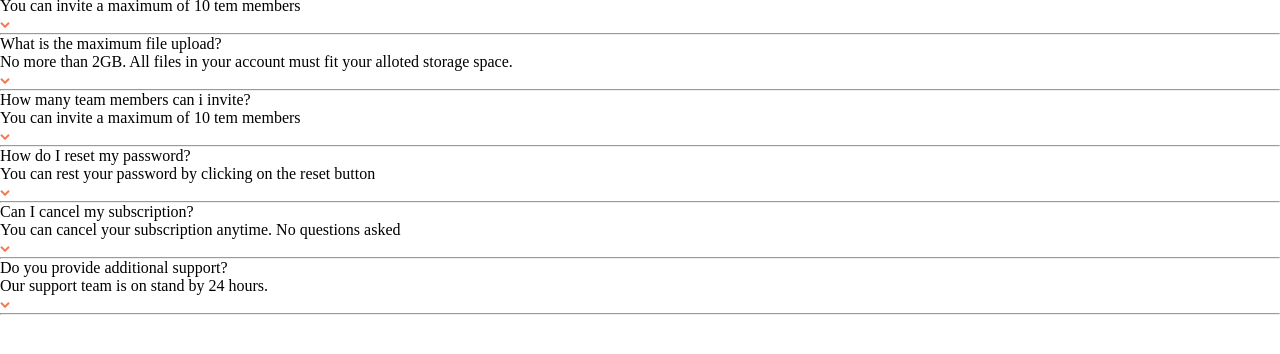
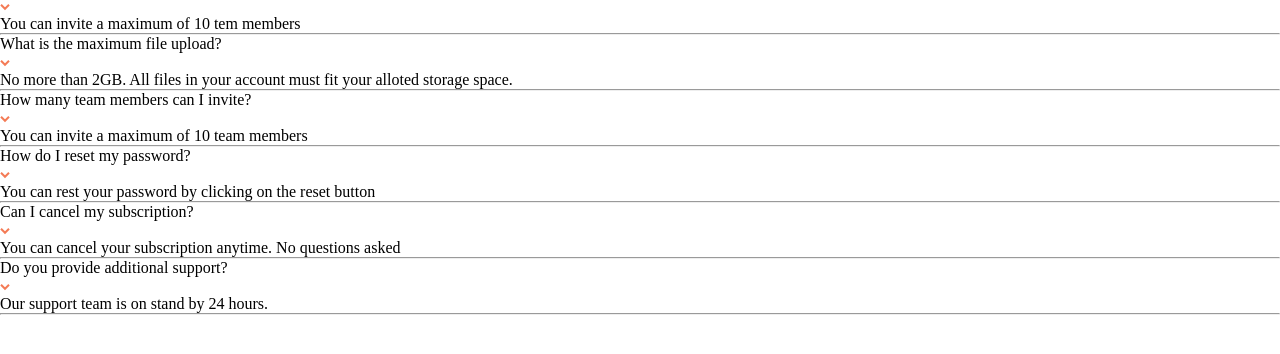
Before and after one commit to Frimpong04/faq-accordion-card, a plain HTML site: page index.html in a window 1280 px wide. Shown: the part 76-430 px from the top of the page. Drawn offline with Linux system fonts and the light colour scheme.

Commit message:
add faq-item divs

```diff
--- a/index.html
+++ b/index.html
@@ -21,40 +21,64 @@
         </div>
         <div class="text-container">
             <h1>FAQ</h1>
-            <div class="faq">
+            <div class="faq-container">
+                <div class="faq-item">
                     <p class="faq">How many team members can i invite?</p>
+                    <img src="images/icon-arrow-down.svg" alt="" class="down-arrow"/>
+                </div>
+
                 <p class="faq-answer">You can invite a maximum of 10 tem members</p>
-                <img src="images/icon-arrow-down.svg" alt="" class="down-arrow"/>
+
             </div>
             <hr />
             <div class="faq-container">
+                <div class="faq-item">
                     <p class="faq">What is the maximum file upload?</p>
+                    <img src="images/icon-arrow-down.svg" alt=""  class="down-arrow"/>
+                </div>
+
                 <p class="faq-answer">No more than 2GB. All files in your account must fit your alloted storage space.</p>
-                <img src="images/icon-arrow-down.svg" alt=""  class="down-arrow"/>
+
             </div>
             <hr />
             <div class="faq-container">
-                <p class="faq">How many team members can i invite?</p>
-                <p class="faq-answer">You can invite a maximum of 10 tem members</p>
+                <div class="faq-item">
+                    <p class="faq">How many team members can I invite?</p>
                     <img src="images/icon-arrow-down.svg" alt="" class="down-arrow"/>
+                </div>
+
+                <p class="faq-answer">You can invite a maximum of 10 team members</p>
+
             </div>
             <hr />
             <div class="faq-container">
+                <div class="faq-item">
                     <p>How do I reset my password?</p>
+                    <img src="images/icon-arrow-down.svg" alt="" class="down-arrow"/>
+                </div>
+
                 <p>You can rest your password by clicking on the reset button</p>
-                <img src="images/icon-arrow-down.svg" alt="" class="down-arrow"/>
+
             </div>
             <hr />
             <div class="faq-container">
+                <div class="faq-item">
                     <p class="faq">Can I cancel my subscription?</p>
+                    <img src="images/icon-arrow-down.svg" alt="" class="down-arrow"/>
+                </div>
+
                 <p class="faq-answer">You can cancel your subscription anytime. No questions asked</p>
-                <img src="images/icon-arrow-down.svg" alt="" class="down-arrow"/>
+
             </div>
             <hr />
             <div class="faq-container">
+                <div class="faq-item">
                     <p class="faq">Do you provide additional support?</p>
+                    <img src="images/icon-arrow-down.svg" alt=""  class="down-arrow"/>
+                </div>
+
                 <p class="faq-answer">Our support team is on stand by 24 hours.</p>
-                <img src="images/icon-arrow-down.svg" alt=""  class="down-arrow"/>
+
             </div>
             <hr />
         </div>
```
Lines whose indentation alone changed are shown as unchanged.
